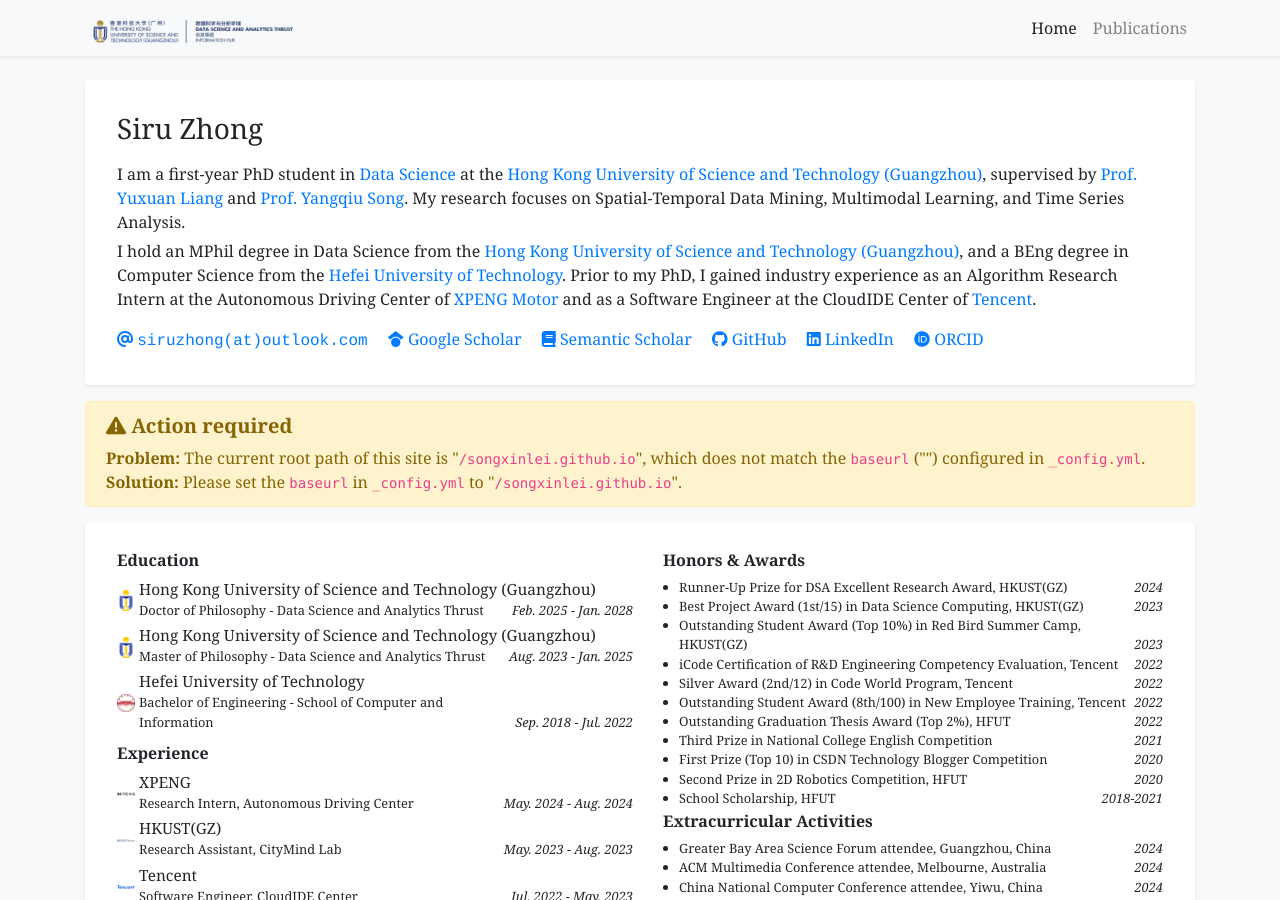
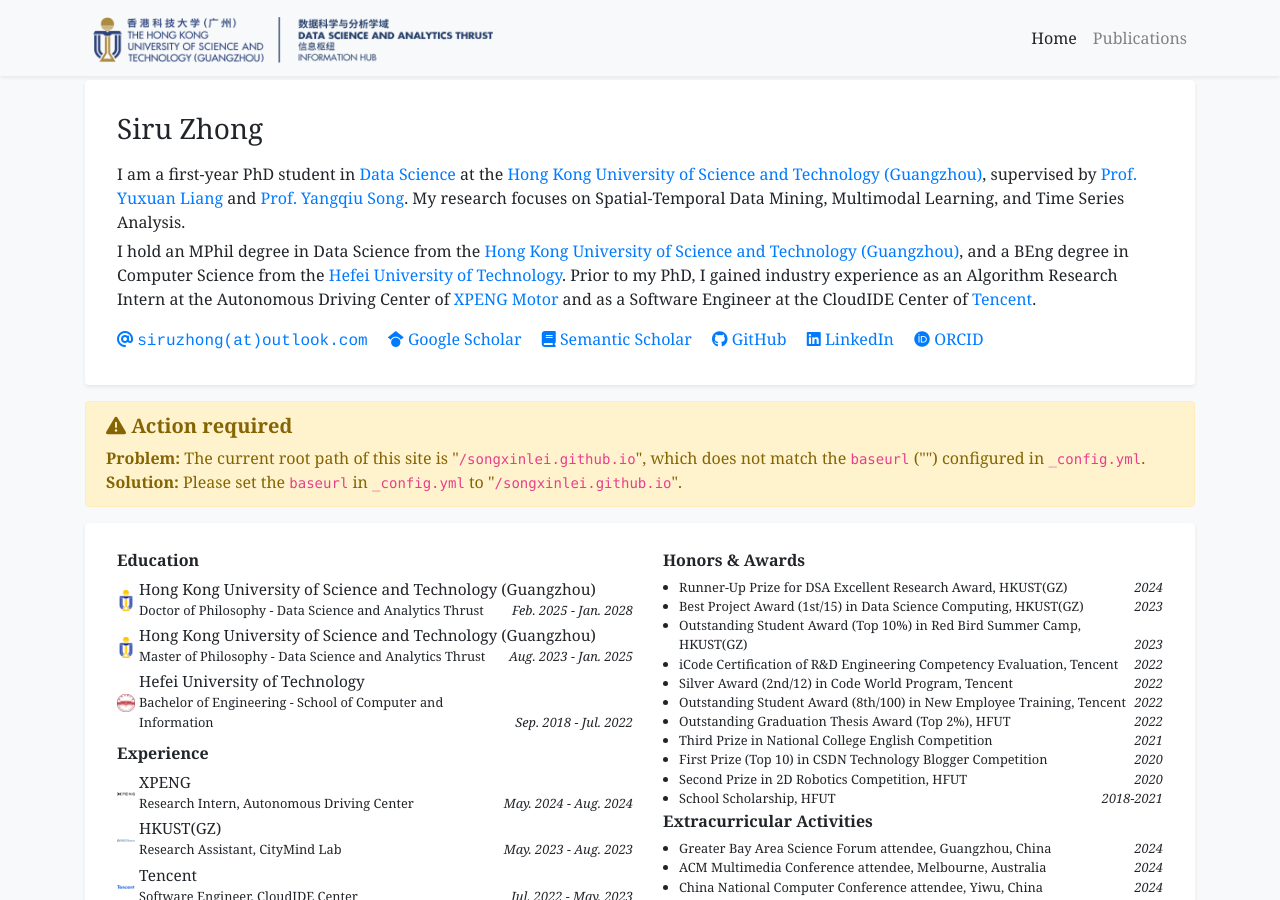
Before and after one commit to thunderlrr/songxinlei.github.io, a Jekyll site: the page built from index.html, in a window 1280 px wide and 900 px high. Built offline with Jekyll 4.4.1, drawn with Linux system fonts in a browser that asks for light colours; a style sheet for code colours, icons or effects is not loaded.

Commit message:
update profile

```diff
--- a/_includes/navbar.html
+++ b/_includes/navbar.html
@@ -1,7 +1,7 @@
 <nav class="navbar navbar-expand-sm navbar-light bg-light fixed-top mb-5 shadow-sm">
     <div class="container">
         <a class="navbar-brand">
-            <img src="/assets/images/badges/HKUST-Logo.png" alt="HKUST(GZ)" style="width: 200px; margin-left: .5rem" class="mr-1 mt-1 align-self-center">
+            <img src="/assets/images/badges/HKUST-Logo.png" alt="HKUST(GZ)" style="width: 400px; margin-left: .5rem" class="mr-1 mt-1 align-self-center">
         </a>
         <!-- <a class="navbar-brand">{{site.data.profile.navbar_name}}</a> -->
         <button class="navbar-toggler" style="font-size: 1em; padding: 0.5em;" type="button" data-toggle="collapse" data-target="#navbarResponsive" aria-controls="navbarResponsive" aria-expanded="false" aria-label="Toggle navigation">
```
